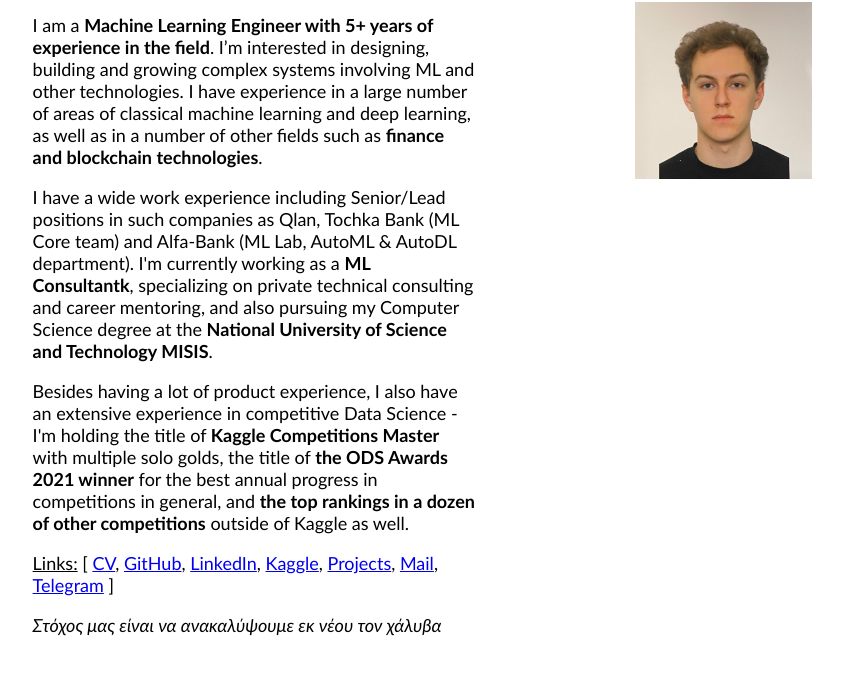
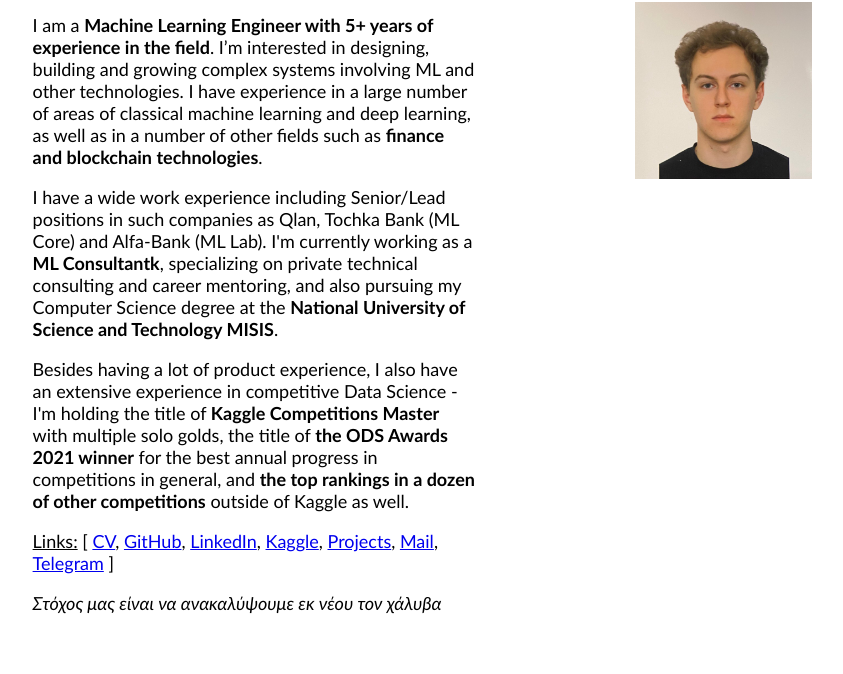
Before and after one commit to vadimtimakin/vadimtimakin.github.io, a plain HTML site: page index.html in a window 1280 px wide. Shown: the part 112-786 px from the top of the page, without its empty margins (129-972 px from the left). Drawn offline with Linux system fonts and the light colour scheme.

Commit message:
Update index.html

```diff
--- a/index.html
+++ b/index.html
@@ -21,7 +21,7 @@
 
                     <p>
                         I have a wide work experience including Senior/Lead positions in such companies as Qlan,
-                        Tochka Bank (ML Core team) and Alfa-Bank (ML Lab, AutoML & AutoDL department).
+                        Tochka Bank (ML Core) and Alfa-Bank (ML Lab).
                         I'm currently working as a <b>ML Consultantk</b>, specializing on private technical consulting and career mentoring,
                         and also pursuing my Computer Science degree at the <b>National University of Science and Technology MISIS</b>.
                     </p>
```
